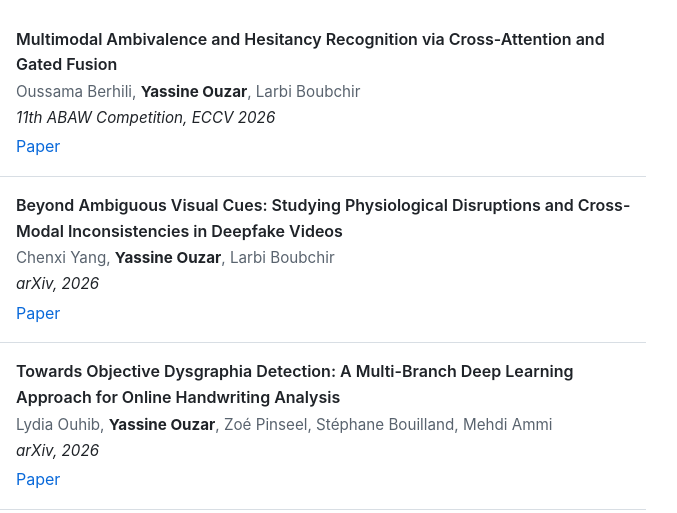
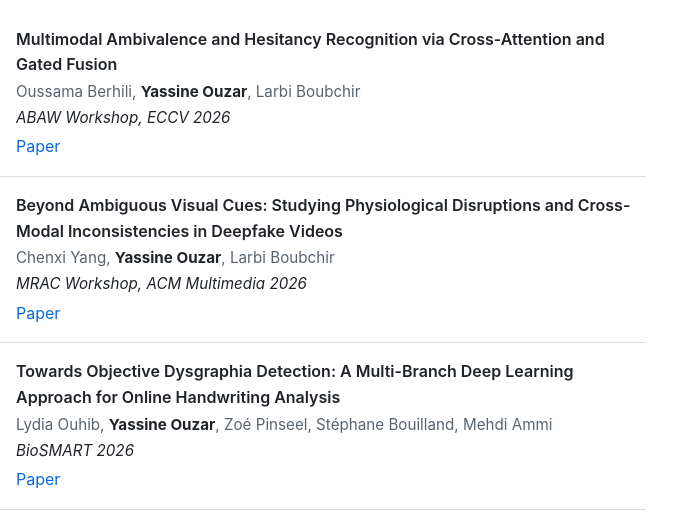
Before and after one commit to yassineouzar/yassineouzar.github.io, a plain HTML site: page index.html in a window 1280 px wide. Shown: the part 1760-2273 px from the top of the page, 404-1081 px from the left. Drawn offline with Linux system fonts and the light colour scheme.

Commit message:
Update venue information for multiple papers

```diff
--- a/index.html
+++ b/index.html
@@ -181,7 +181,7 @@
     <div>
       <div class="title">Multimodal Ambivalence and Hesitancy Recognition via Cross-Attention and Gated Fusion</div>
       <div class="authors">Oussama Berhili, <b>Yassine Ouzar</b>, Larbi Boubchir</div>
-      <div class="venue">11th ABAW Competition, ECCV 2026</div>
+      <div class="venue">ABAW Workshop, ECCV 2026</div>
       <a href="https://arxiv.org/pdf/2607.15779">Paper</a>
     </div>
   </div>
@@ -191,7 +191,7 @@
     <div>
       <div class="title">Beyond Ambiguous Visual Cues: Studying Physiological Disruptions and Cross-Modal Inconsistencies in Deepfake Videos</div>
       <div class="authors">Chenxi Yang, <b>Yassine Ouzar</b>, Larbi Boubchir</div>
-      <div class="venue">arXiv, 2026</div>
+      <div class="venue">MRAC Workshop, ACM Multimedia 2026</div>
       <a href="https://arxiv.org/pdf/2609.12668">Paper</a>
     </div>
   </div>
@@ -201,7 +201,7 @@
     <div>
       <div class="title">Towards Objective Dysgraphia Detection: A Multi-Branch Deep Learning Approach for Online Handwriting Analysis</div>
       <div class="authors">Lydia Ouhib, <b>Yassine Ouzar</b>, Zoé Pinseel, Stéphane Bouilland, Mehdi Ammi</div>
-      <div class="venue">arXiv, 2026</div>
+      <div class="venue">BioSMART 2026</div>
       <a href="https://arxiv.org/pdf/2607.09826">Paper</a>
     </div>
   </div>
```
